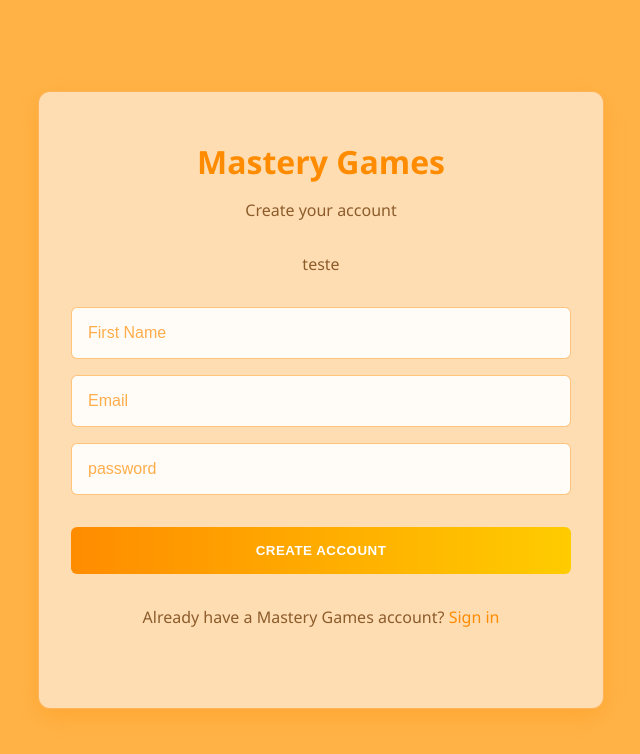
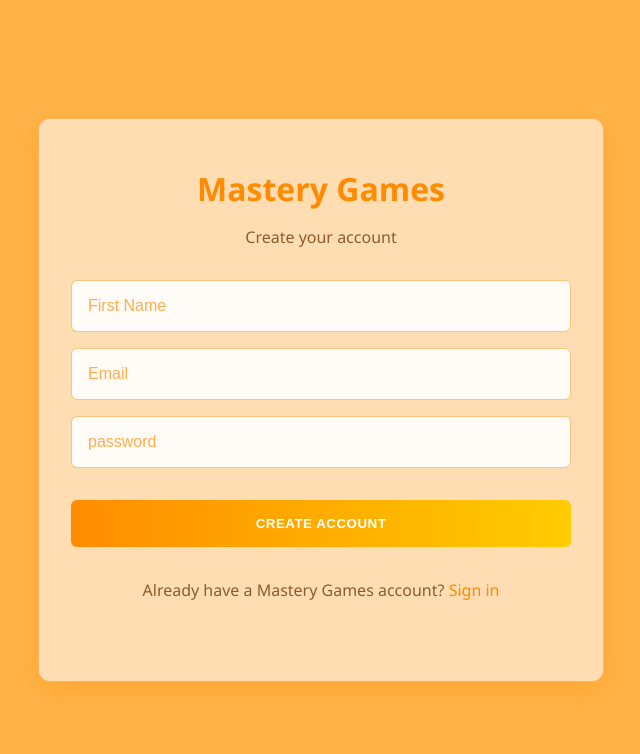
Before and after one commit to pliniosena/loginsimples, a plain HTML site: page index.html in a window 1280 px wide. Shown: the whole page, without its empty margins (319-959 px from the left). Drawn offline with Linux system fonts and the light colour scheme.

Commit message:
alteração de texto no html

```diff
--- a/index.html
+++ b/index.html
@@ -14,7 +14,6 @@
          <h1>Mastery Games</h1>
             <span>Create your account</span>
 
-            <span>teste</span>
 
         <form>
 
```
